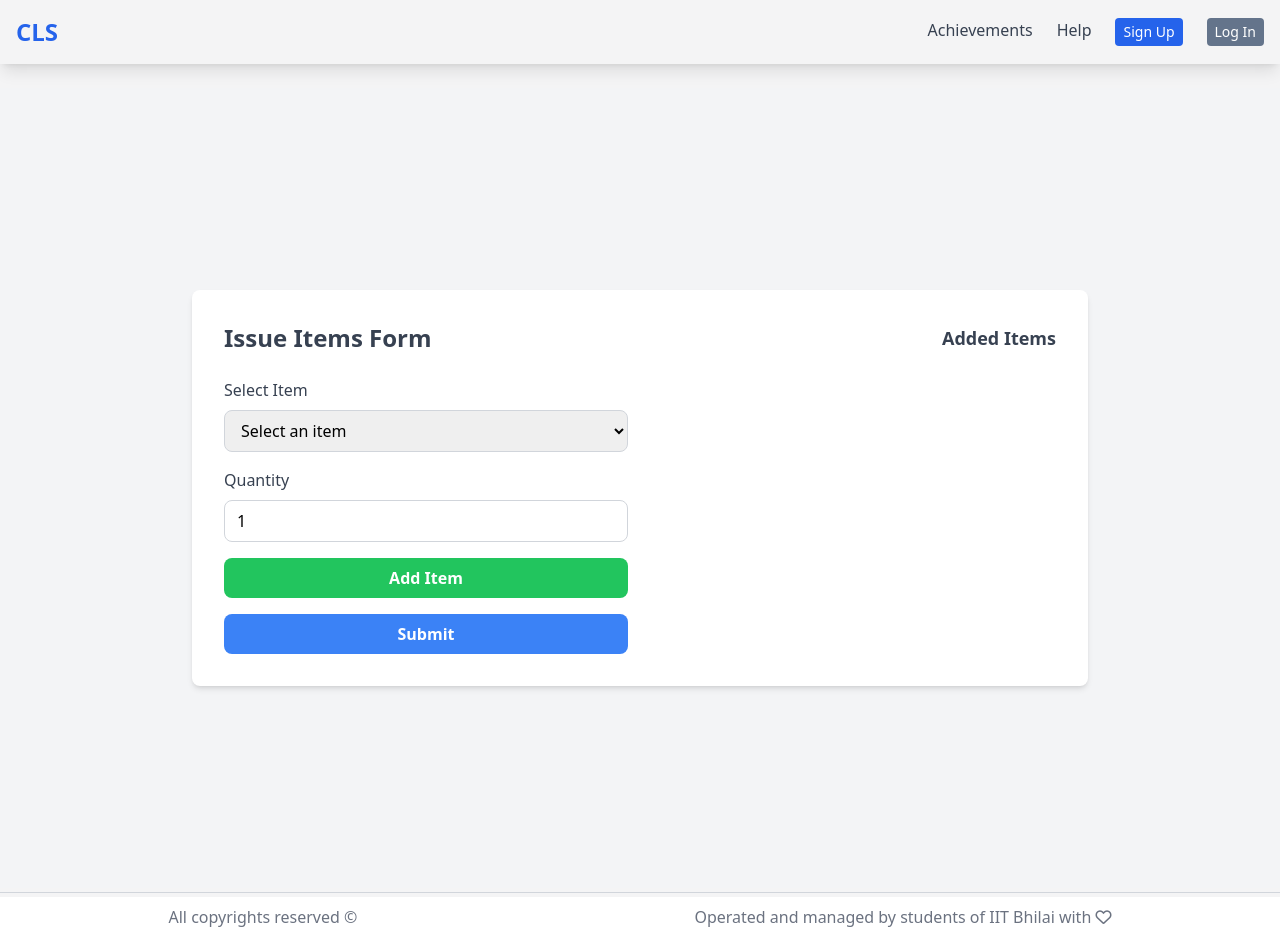
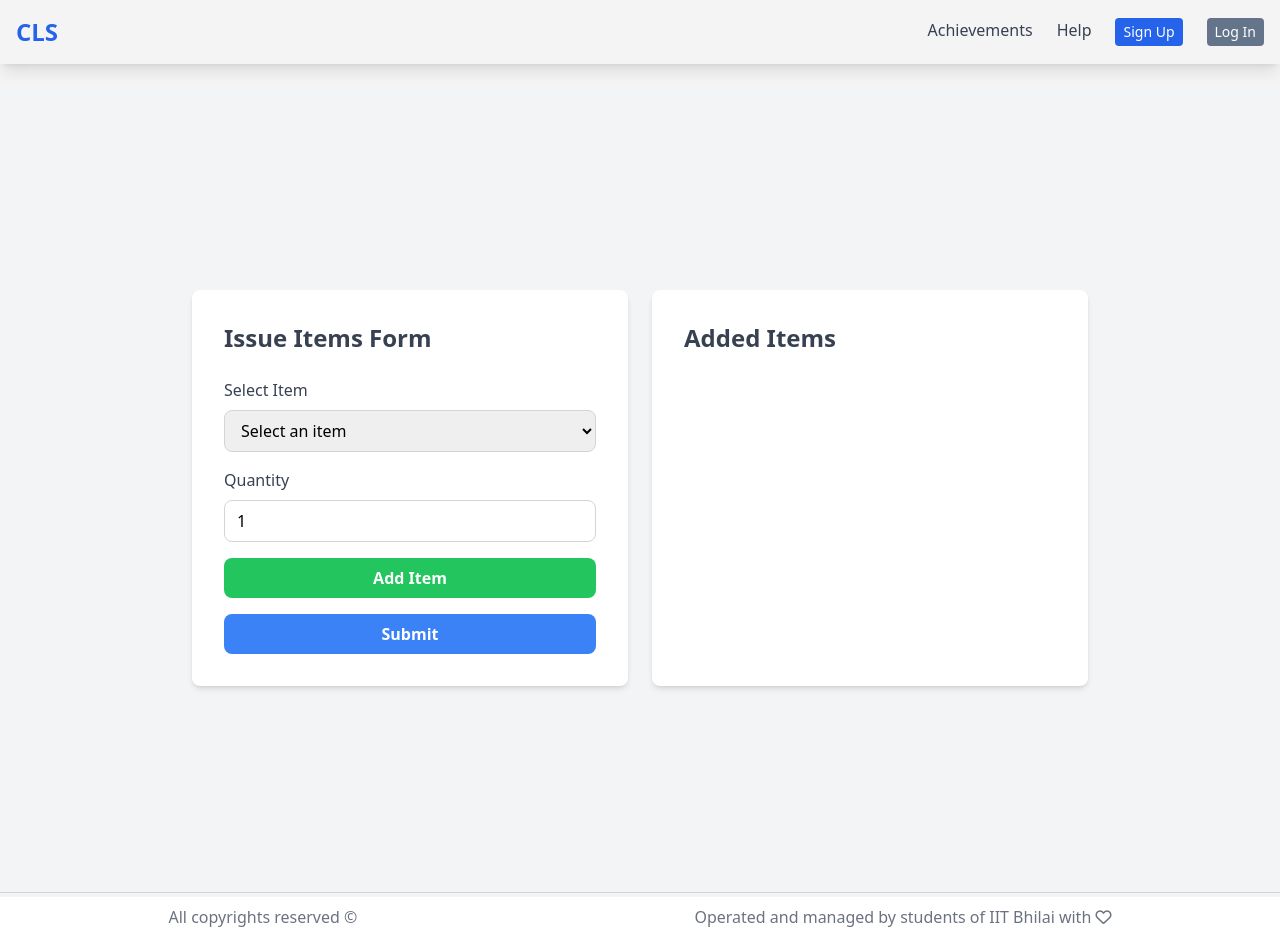
Before and after one commit to Sourabh-kumar45/CLS_labManagement, a React (Vite) app in the folder frontend/: page /form in a window 1280 px wide. Built offline with nearby package versions, Linux system fonts and the light colour scheme.

Commit message:
item issue form upadte ho gaya hai

```diff
--- a/frontend/src/components/ItemIssueForm.jsx
+++ b/frontend/src/components/ItemIssueForm.jsx
@@ -31,14 +31,12 @@ const ItemIssueForm = () => {
   return (
     <div className="min-h-screen flex items-center justify-center bg-gray-100">
       <div className="flex flex-col md:flex-row gap-6 w-full max-w-4xl">
-        {/* Form Section and Added Items Section Combined */}
-        <div className="bg-white p-8 rounded-lg shadow-md w-full flex flex-col justify-between">
-          <div className="flex justify-between items-center mb-6">
-            <h2 className="text-2xl font-bold text-gray-700">Issue Items Form</h2>
-            <h3 className="text-lg font-bold text-gray-700 ">Added Items</h3>
-          </div>
-          <form onSubmit={handleSubmit} className="flex flex-col md:flex-row gap-6">
-            <div className="w-full md:w-1/2" style={{ maxHeight: "400px", overflowY: "auto" }}>
+        {/* Form Section */}
+        <div className="bg-white p-8 rounded-lg shadow-md w-full md:w-1/2">
+          <h2 className="text-2xl font-bold text-gray-700 mb-6">
+            Issue Items Form
+          </h2>
+          <form onSubmit={handleSubmit}>
             {/* Item Dropdown */}
             <div className="mb-4">
               <label
@@ -104,11 +102,15 @@ const ItemIssueForm = () => {
                 Submit
               </button>
             </div>
+          </form>
         </div>
 
         {/* Added Items Section */}
-            <div className="w-full md:w-1/2" style={{ maxHeight: "400px", overflowY: "auto" }}>
-              <ul className="list-disc pl-5">
+        <div className="bg-white p-8 rounded-lg shadow-md w-full md:w-1/2">
+          <h2 className="text-2xl font-bold text-gray-700 mb-6">
+            Added Items
+          </h2>
+          <ul className="list-disc pl-5" style={{ maxHeight: "400px", overflowY: "auto" }}>
             {itemsList.map((item, index) => (
               <li key={index} className="flex justify-between items-center mb-2">
                 <span>
@@ -125,8 +127,6 @@ const ItemIssueForm = () => {
             ))}
           </ul>
         </div>
-          </form>
-        </div>
       </div>
     </div>
   );
```
Lines whose indentation alone changed are shown as unchanged.
